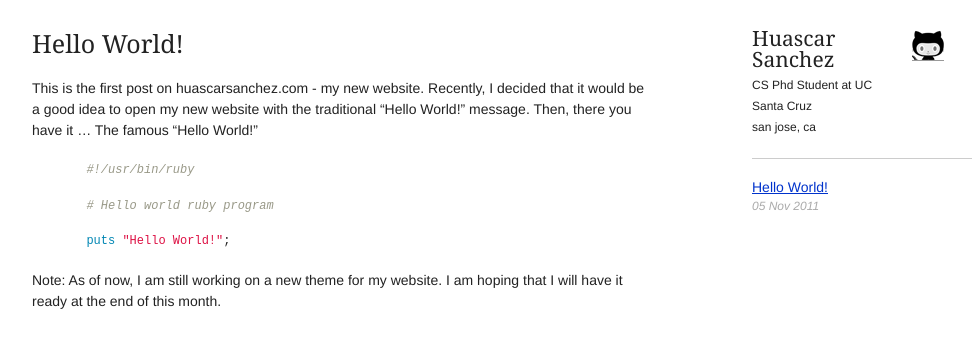
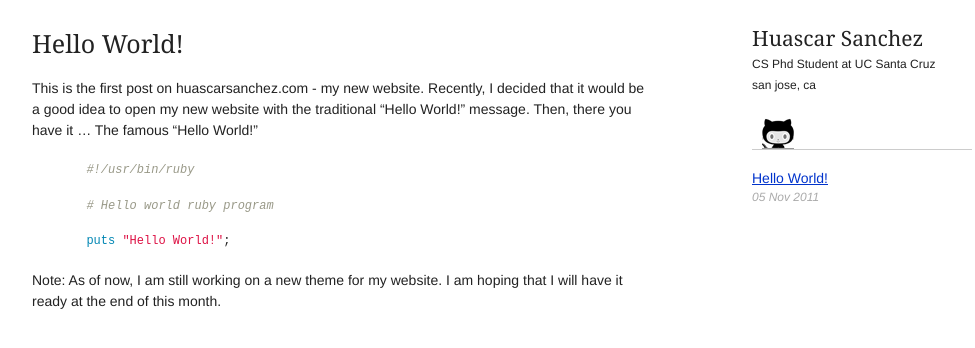
Before and after one commit to hsanchez/hsanchez.github.io, a Jekyll site: the page built from index.html, in a window 1280 px wide. Shown: the top 348 px of the page, without its empty margins (138-1113 px from the left). Built offline with Jekyll 4.4.1, drawn with Linux system fonts in a browser that asks for light colours; Markdown is read by kramdown in place of the engine named in the settings; comment, search, counter and statistics services are not loaded.

Commit message:
adding grid 3

```diff
--- a/_layouts/default.html
+++ b/_layouts/default.html
@@ -33,7 +33,7 @@
 
     </div>
     <div id="sidecol" class="grid_3 prefix_1">
-      <div class="alpha grid_2">
+      <div class="alpha grid_3">
         <div id="me">
           <h3>Huascar Sanchez</h3>
           <ul>
```
